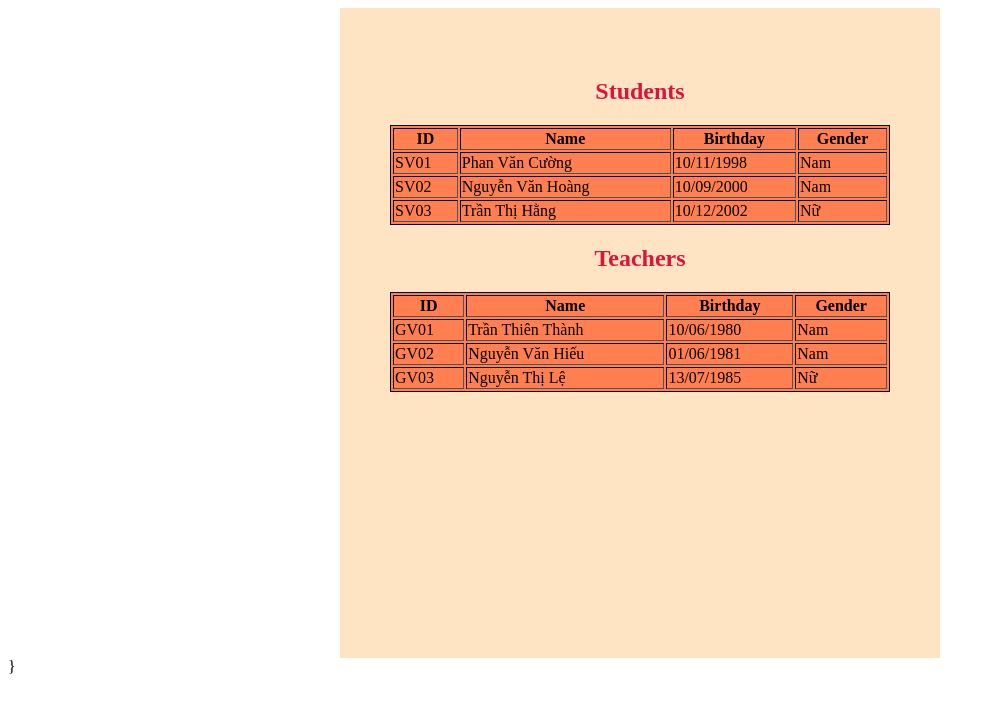
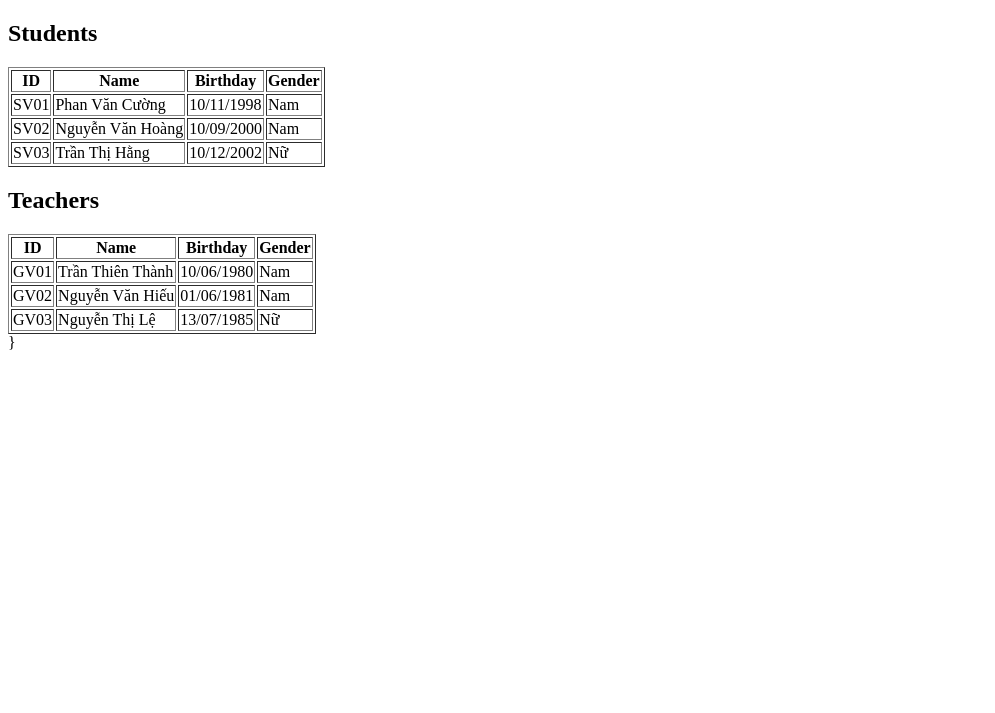
Before and after one commit to nguyenthiutvien/php, a PHP site: page /school.php in a window 1280 px wide. Shown: the top 713 px of the page, without its empty margins (0-995 px from the left). Run offline with PHP 8.4, Linux system fonts and the light colour scheme.

Commit message:
finished

```diff
--- a/php/school.php
+++ b/php/school.php
@@ -7,26 +7,7 @@
 <meta name="Description" content="Enter your description here"/>
 
 <title>Title</title>
-<style>
-    #content {
-        background-color: bisque;
-        width:600px;
-        height: 600px;
-        margin: auto;
-        padding-top: 50px;
-    }
-    .list_schools {
-        margin:auto;
-        background-color: coral;
-        width: 500px;
-        border: 1px solid black;
-    }
-    .title {
-        color:crimson;
-        text-align: center;
-    }
 
-</style>
 </head>
 <body>
 <?php
```
